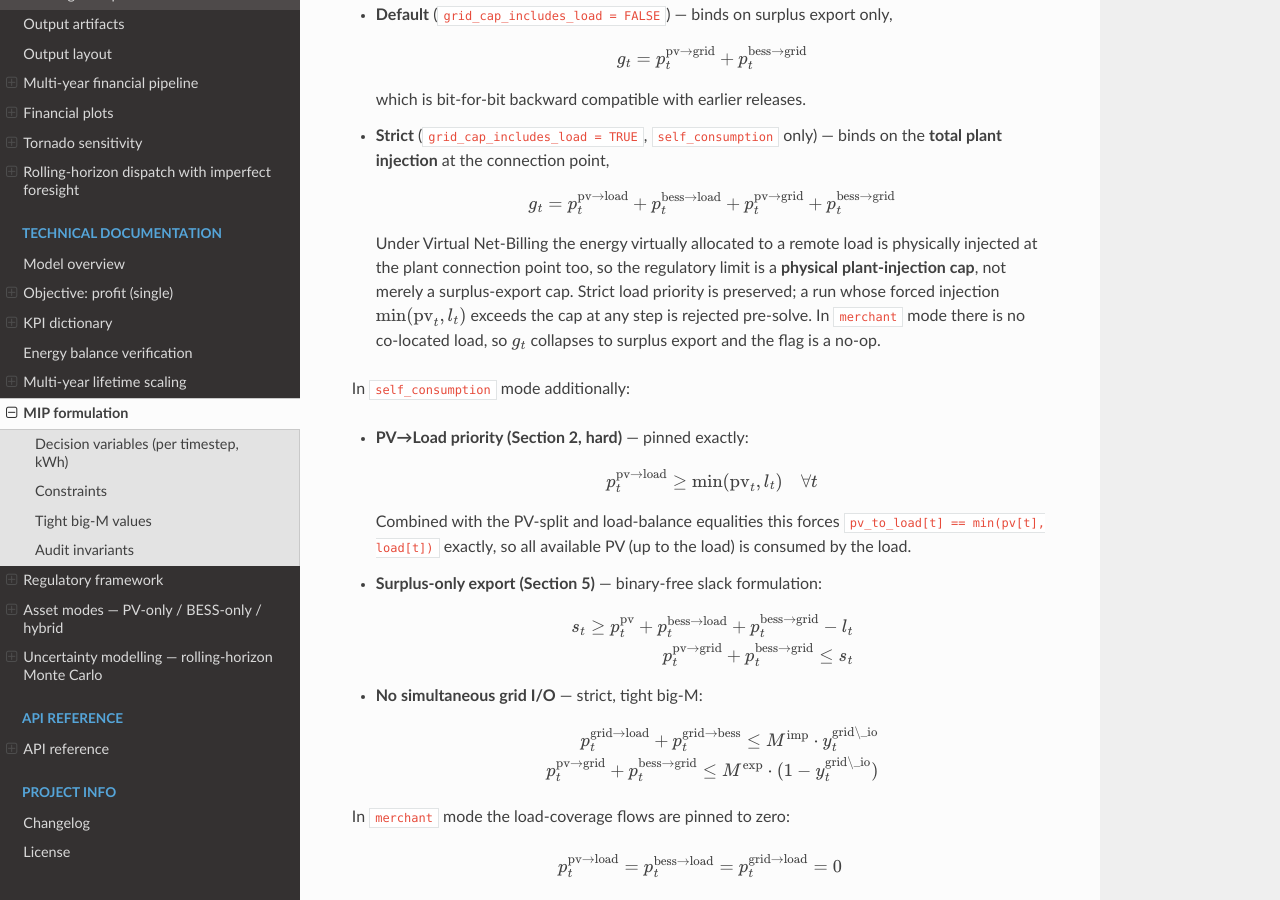
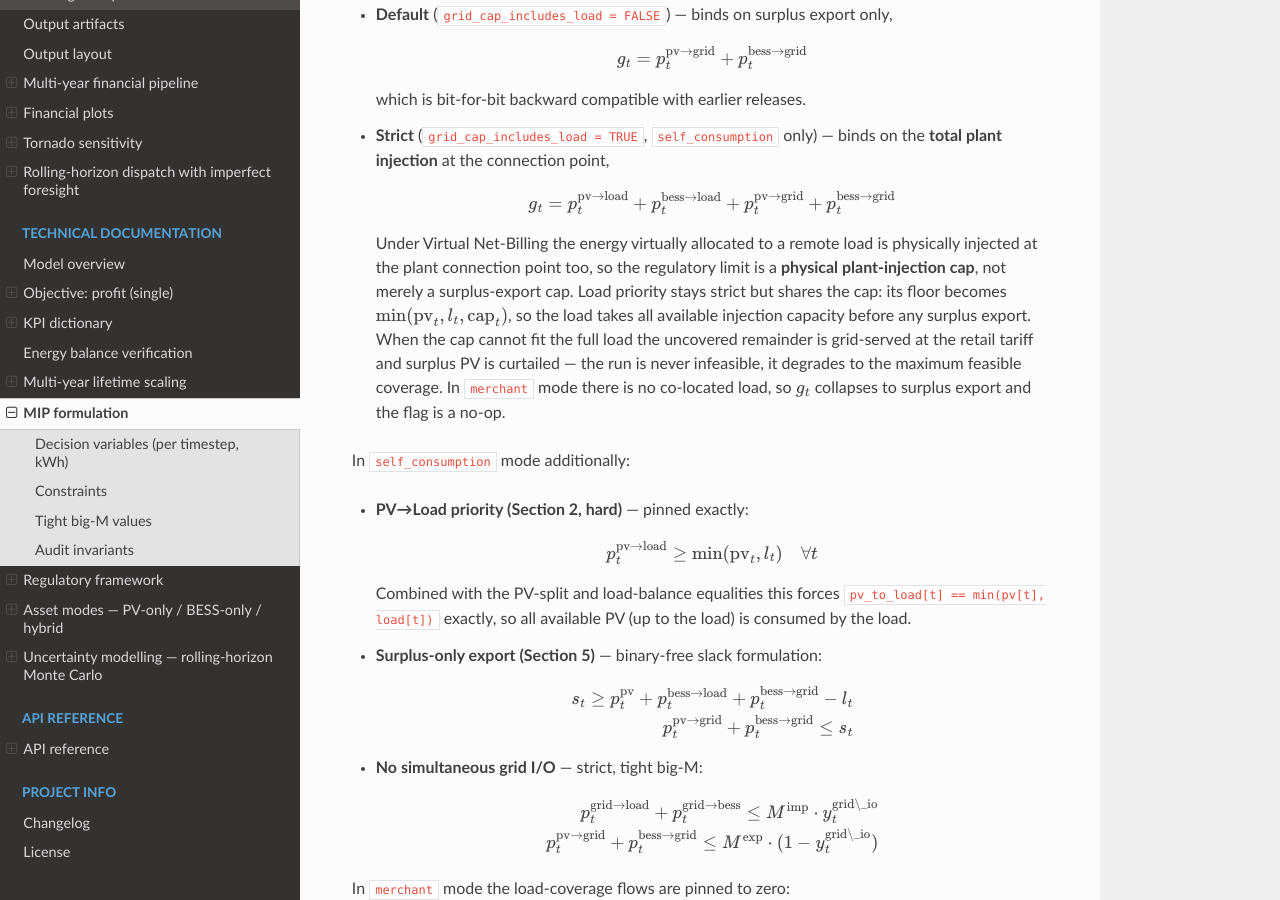
Before and after one commit to lamproskonstantellos/pv-bess-optimizer, a Sphinx documentation site: the page built from docs/source/technical.documentation/mip_formulation.rst, in a window 1280 px wide and 900 px high, scrolled down 1266 px. Built offline with Sphinx 7.4.7 and the Read the Docs theme 3.1.0, drawn with Linux system fonts in a browser that asks for light colours.

Commit message:
docs: correct stale strict grid-cap degradation note
The grid_cap_includes_load help text in io.py and the strict-cap
paragraph in mip_formulation.rst both claimed the run "fails with a
clear infeasibility error" / is "rejected pre-solve" when the cap cannot
fit min(pv, load). That is stale: the optimizer relaxes the load floor
to min(pv, load, cap), grid-serves the uncovered remainder at retail and
curtails the surplus, so the run never goes infeasible — it degrades to
the maximum feasible coverage. Rewrite both to match the actual code and
the already-correct inputs.rst, regulatory_framework.rst and the
self-consumption logic spec.

Also drop the empty "Removed keys" docstring stub left behind in io.py.

```diff
--- a/docs/source/technical.documentation/mip_formulation.rst
+++ b/docs/source/technical.documentation/mip_formulation.rst
@@ -92,9 +92,13 @@ optional ``grid_cap_includes_load`` project input:
   Under Virtual Net-Billing the energy virtually allocated to a remote
   load is physically injected at the plant connection point too, so the
   regulatory limit is a **physical plant-injection cap**, not merely a
-  surplus-export cap.  Strict load priority is preserved; a run whose
-  forced injection :math:`\min(\text{pv}_t, l_t)` exceeds the cap at any
-  step is rejected pre-solve.  In ``merchant`` mode there is no
+  surplus-export cap.  Load priority stays strict but shares the cap: its
+  floor becomes :math:`\min(\text{pv}_t, l_t, \text{cap}_t)`, so the load
+  takes all available injection capacity before any surplus export.  When
+  the cap cannot fit the full load the uncovered remainder is grid-served
+  at the retail tariff and surplus PV is curtailed — the run is never
+  infeasible, it degrades to the maximum feasible coverage.  In
+  ``merchant`` mode there is no
   co-located load, so :math:`g_t` collapses to surplus export and the
   flag is a no-op.
 
```
Also changed, not shown: 1 other file.
